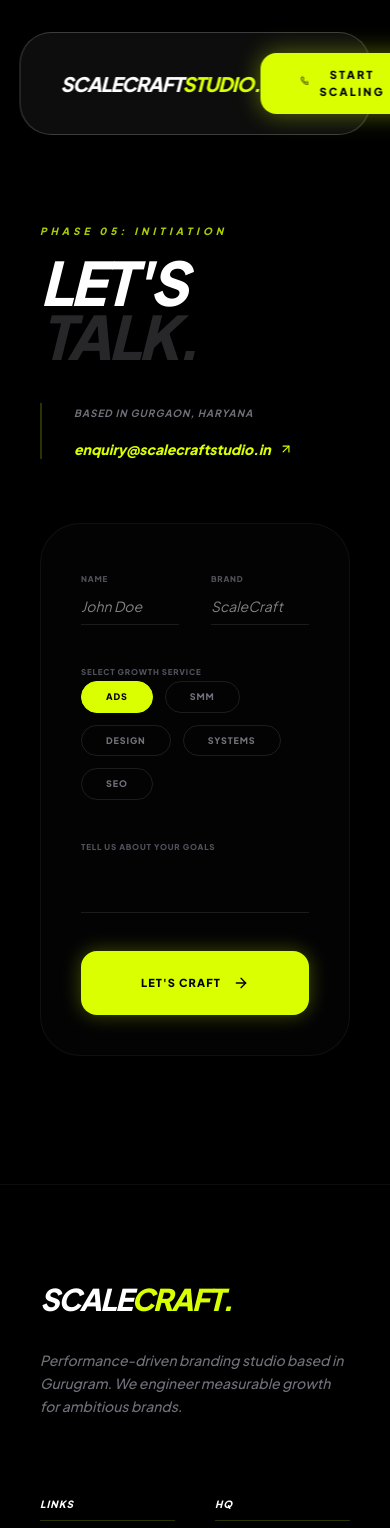
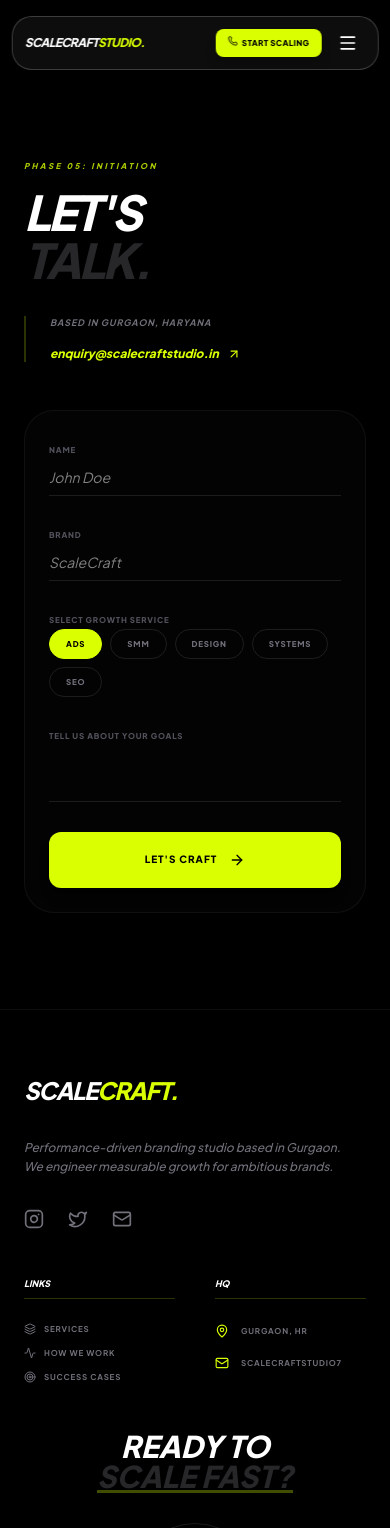
Before and after one commit to shreyaaawork1-design/ScaleCraftStudio, a Next.js app: page /contact in a window 390 px wide. Shown: the top 1528 px of the page. Built offline with nearby package versions, Linux system fonts and the light colour scheme.

Commit message:
fixed mobile responsiveness for page.js

```diff
--- a/src/app/contact/page.js
+++ b/src/app/contact/page.js
@@ -1,33 +1,43 @@
 'use client';
 import React, { useState, useEffect } from 'react';
-import { motion, useMotionValue, useSpring, AnimatePresence } from 'framer-motion'; // Added AnimatePresence here
+import { motion, useMotionValue, useSpring, AnimatePresence } from 'framer-motion';
 import {
   ArrowRight, Mail, Phone, MapPin, Send,
-  MousePointer2, ArrowUpRight, Instagram, Linkedin, Twitter, X, CheckCircle2
+  MousePointer2, ArrowUpRight, Instagram, Linkedin, Twitter, X, CheckCircle2, Menu, Layers, Activity, Target
 } from 'lucide-react';
 import Link from 'next/link';
 
-// --- DATA (Synced with Home) ---
+// --- DATA ---
 const navData = [
   { label: 'Our Services', link: '/services' },
   { label: 'How we work', link: '/work' },
   { label: 'About Us', link: '/about' }
 ];
 
-// --- SHARED CURSOR ---
+// --- SHARD CURSOR (Fast + Mix-Blend) ---
 const ShardCursor = () => {
   const mouseX = useMotionValue(-100);
   const mouseY = useMotionValue(-100);
-  const smoothX = useSpring(mouseX, { damping: 40, stiffness: 400, mass: 0.5 });
-  const smoothY = useSpring(mouseY, { damping: 40, stiffness: 400, mass: 0.5 });
+  const smoothX = useSpring(mouseX, { damping: 30, stiffness: 800, mass: 0.5 });
+  const smoothY = useSpring(mouseY, { damping: 30, stiffness: 800, mass: 0.5 });
+
   useEffect(() => {
-    const handleMouseMove = (e) => { mouseX.set(e.clientX); mouseY.set(e.clientY); };
+    const handleMouseMove = (e) => {
+      window.requestAnimationFrame(() => {
+        mouseX.set(e.clientX);
+        mouseY.set(e.clientY);
+      });
+    };
     window.addEventListener('mousemove', handleMouseMove);
     return () => window.removeEventListener('mousemove', handleMouseMove);
   }, [mouseX, mouseY]);
+
   return (
-    <motion.div className="fixed top-0 left-0 z-[10000] pointer-events-none" style={{ x: smoothX, y: smoothY, filter: 'drop-shadow(0 0 8px rgba(217,255,0,0.6))' }}>
-      <MousePointer2 size={18} fill="#d9ff00" className="text-[#d9ff00]" />
+    <motion.div
+      className="fixed top-0 left-0 z-[10000] pointer-events-none hidden md:block"
+      style={{ x: smoothX, y: smoothY, mixBlendMode: 'difference' }}
+    >
+      <MousePointer2 size={22} fill="#d9ff00" className="text-[#d9ff00] drop-shadow-[0_0_12px_rgba(217,255,0,0.9)]" />
     </motion.div>
   );
 };
@@ -36,23 +46,22 @@ export default function ContactPage() {
   const [selectedService, setSelectedService] = useState('Ads');
   const [isSubmitting, setIsSubmitting] = useState(false);
   const [showPopup, setShowPopup] = useState(false);
+  const [isMenuOpen, setIsMenuOpen] = useState(false);
 
-  // ACTUAL EMAILJS LOGIC
   const handleSubmit = async (e) => {
     e.preventDefault();
     setIsSubmitting(true);
-
     const formData = new FormData(e.target);
     const data = {
-      service_id: 'service_pytn4qb',   // Replace with your EmailJS Service ID
-      template_id: 'template_24wqdbn', // Replace with your EmailJS Template ID
-      user_id: 'i-79-BgiaiHwj8IEl',      // Replace with your EmailJS Public Key
+      service_id: 'service_pytn4qb',
+      template_id: 'template_24wqdbn',
+      user_id: 'i-79-BgiaiHwj8IEl',
       template_params: {
         from_name: formData.get('from_name'),
         brand_name: formData.get('brand_name'),
         service_type: selectedService,
         message: formData.get('message'),
-        reply_to: 'enquiry@scalecraftstudio.in' //
+        reply_to: 'enquiry@scalecraftstudio.in'
       }
     };
 
@@ -62,11 +71,10 @@ export default function ContactPage() {
         headers: { 'Content-Type': 'application/json' },
         body: JSON.stringify(data)
       });
-
       if (res.ok) {
         setIsSubmitting(false);
         setShowPopup(true);
-        e.target.reset(); // Form clear logic
+        e.target.reset();
         setTimeout(() => setShowPopup(false), 4000);
       }
     } catch (error) {
@@ -76,7 +84,7 @@ export default function ContactPage() {
   };
 
   return (
-    <main className="min-h-screen bg-black text-white selection:bg-[#d9ff00] selection:text-black flex flex-col">
+    <main className="min-h-screen bg-black text-white selection:bg-[#d9ff00] selection:text-black flex flex-col overflow-x-hidden">
       <ShardCursor />
 
       {/* --- SUCCESS POPUP --- */}
@@ -84,27 +92,29 @@ export default function ContactPage() {
         {showPopup && (
           <motion.div
             initial={{ opacity: 0, y: 50 }} animate={{ opacity: 1, y: 0 }} exit={{ opacity: 0, scale: 0.95 }}
-            className="fixed bottom-10 right-10 z-[1000] bg-zinc-950 border border-[#d9ff00]/30 p-6 rounded-[32px] shadow-[0_0_50px_rgba(217,255,0,0.2)] backdrop-blur-xl flex items-center gap-6"
+            className="fixed bottom-6 right-6 md:bottom-10 md:right-10 z-[1000] bg-zinc-950 border border-[#d9ff00]/30 p-5 md:p-6 rounded-2xl md:rounded-[32px] shadow-2xl backdrop-blur-xl flex items-center gap-4 md:gap-6"
           >
-            <div className="w-12 h-12 bg-[#d9ff00] rounded-full flex items-center justify-center shadow-[0_0_20px_#d9ff00]">
-              <CheckCircle2 size={24} className="text-black" />
+            <div className="w-10 h-10 md:w-12 md:h-12 bg-[#d9ff00] rounded-full flex items-center justify-center shadow-[0_0_20px_#d9ff00]">
+              <CheckCircle2 size={20} className="text-black" />
             </div>
             <div>
-              <p className="font-black uppercase italic text-xs tracking-widest text-[#d9ff00]">Form Submitted</p>
-              <p className="text-zinc-400 text-[10px] font-bold uppercase mt-1">We'll reach out within 24 hours.</p>
+              <p className="font-black uppercase italic text-[10px] md:text-xs tracking-widest text-[#d9ff00]">Form Submitted</p>
+              <p className="text-zinc-400 text-[8px] md:text-[10px] font-bold uppercase mt-1">We'll reach out within 24 hours.</p>
             </div>
-            <button onClick={() => setShowPopup(false)} className="text-zinc-700 hover:text-white transition-colors ml-4"><X size={16} /></button>
+            <button onClick={() => setShowPopup(false)} className="text-zinc-700 hover:text-white transition-colors ml-2 md:ml-4"><X size={16} /></button>
           </motion.div>
         )}
       </AnimatePresence>
 
-      {/* --- HEADER --- */}
-      <nav className="fixed top-8 left-1/2 -translate-x-1/2 w-[90%] z-[150] px-10 py-5 flex justify-between items-center rounded-[32px] bg-white/[0.05] backdrop-blur-[50px] border border-white/20 shadow-2xl">
-        <Link href="/" className="flex items-center gap-3 group cursor-pointer">
-          <div className="text-xl font-black tracking-tighter uppercase italic text-white transition-all group-hover:drop-shadow-[0_0_15px_rgba(217,255,0,0.9)]">
+      {/* --- REFINED HEADER --- */}
+      <nav className="fixed top-4 md:top-8 left-1/2 -translate-x-1/2 w-[94%] md:w-[90%] z-[1000] px-3 md:px-10 py-2 md:py-4 flex flex-col rounded-[20px] md:rounded-[32px] bg-white/[0.05] backdrop-blur-[40px] border border-white/20 shadow-2xl transition-all duration-700">
+        <div className="flex justify-between items-center w-full">
+          <Link href="/" className="shrink-0">
+            <div className="text-[12px] md:text-xl font-black tracking-tighter uppercase italic text-white transition-all hover:drop-shadow-[0_0_15px_rgba(217,255,0,0.9)]">
               SCALECRAFT<span className="text-[#d9ff00]">STUDIO.</span>
             </div>
           </Link>
+
           <div className="hidden lg:flex gap-4">
             {navData.map((item, i) => (
               <Link key={i} href={item.link}>
@@ -114,49 +124,68 @@ export default function ContactPage() {
               </Link>
             ))}
           </div>
-        <Link href="/contact" className="relative z-[160]">
-          <button className="bg-[#d9ff00] text-black px-10 py-3.5 rounded-2xl font-[1000] text-[11px] uppercase tracking-[0.2em] shadow-[0_0_25px_rgba(217,255,0,0.4)] hover:shadow-[0_0_45px_rgba(217,255,0,0.8)] hover:scale-105 transition-all flex items-center gap-2 border-none">
-            <Phone size={14} className="animate-bounce" /> START SCALING
+
+          <div className="flex items-center gap-2 md:gap-4">
+            <Link href="/contact">
+              <button className="bg-[#d9ff00] text-black px-3 md:px-8 py-2 md:py-3.5 rounded-lg md:rounded-2xl font-[1000] text-[8px] md:text-[11px] uppercase tracking-wider shadow-lg flex items-center gap-1 hover:scale-105 transition-all border-none">
+                <Phone size={10} className="animate-bounce" /> START SCALING
               </button>
             </Link>
+            <button onClick={() => setIsMenuOpen(!isMenuOpen)} className="lg:hidden text-white p-2">
+              {isMenuOpen ? <X size={20} /> : <Menu size={20} />}
+            </button>
+          </div>
+        </div>
+
+        <AnimatePresence>
+          {isMenuOpen && (
+            <motion.div initial={{ height: 0, opacity: 0 }} animate={{ height: 'auto', opacity: 1 }} exit={{ height: 0, opacity: 0 }} className="lg:hidden overflow-hidden flex flex-col gap-1 mt-4 pb-4 px-2">
+              {navData.map((item, i) => (
+                <Link key={i} href={item.link} onClick={() => setIsMenuOpen(false)}>
+                  <div className="py-3 border-b border-white/5">
+                    <span className="text-zinc-400 font-black uppercase tracking-widest text-[10px]">{item.label}</span>
+                  </div>
+                </Link>
+              ))}
+            </motion.div>
+          )}
+        </AnimatePresence>
       </nav>
 
       {/* --- MAIN CONTENT --- */}
-      <section className="flex-1 flex items-center px-10 md:px-24 pt-56 pb-32">
-        <div className="max-w-7xl mx-auto w-full grid grid-cols-1 md:grid-cols-5 gap-16 items-center">
+      <section className="flex-1 flex items-center px-6 md:px-24 pt-40 md:pt-56 pb-24 md:pb-32">
+        <div className="max-w-7xl mx-auto w-full grid grid-cols-1 lg:grid-cols-5 gap-12 lg:gap-16 items-center">
 
-          <div className="md:col-span-2 space-y-10">
+          <div className="lg:col-span-2 space-y-8 md:space-y-10">
             <div>
-              <span className="text-[#d9ff00] font-black tracking-[0.4em] text-[10px] uppercase block mb-4 italic opacity-80">
+              <span className="text-[#d9ff00] font-black tracking-[0.3em] md:tracking-[0.4em] text-[8px] md:text-[10px] uppercase block mb-4 italic opacity-80">
                 Phase 05: Initiation
               </span>
-              <h1 className="text-6xl md:text-8xl font-black uppercase italic tracking-tighter leading-[0.9] mb-6">
+              <h1 className="text-5xl md:text-8xl font-black uppercase italic tracking-tighter leading-none mb-6">
                 LET'S <br /> <span className="text-zinc-800">TALK.</span>
               </h1>
             </div>
-            <div className="space-y-4 border-l-2 border-[#d9ff00]/20 pl-8">
-              <p className="text-zinc-500 font-bold uppercase text-[10px] tracking-widest italic leading-loose">Based in Gurgaon, Haryana</p>
-              <a href="https://mail.google.com/mail/?view=cm&fs=1&to=enquiry@scalecraftstudio.in&su=New%20Project%20Enquiry" target="_blank" className="text-[#d9ff00] text-sm font-black italic hover:underline flex items-center gap-2">
+            <div className="space-y-4 border-l-2 border-[#d9ff00]/20 pl-6 md:pl-8">
+              <p className="text-zinc-500 font-bold uppercase text-[9px] md:text-[10px] tracking-widest italic">Based in Gurgaon, Haryana</p>
+              <a href="https://mail.google.com/mail/?view=cm&fs=1&to=enquiry@scalecraftstudio.in" target="_blank" className="text-[#d9ff00] text-xs md:text-sm font-black italic hover:underline flex items-center gap-2">
                 enquiry@scalecraftstudio.in<ArrowUpRight size={14} />
               </a>
             </div>
           </div>
 
-          {/* FORM CONVERTED & LOADING ADDED */}
-          <form onSubmit={handleSubmit} className="md:col-span-3 bg-zinc-950/40 border border-white/5 p-10 rounded-[40px] backdrop-blur-sm space-y-8 shadow-2xl relative overflow-hidden">
-
+          <form onSubmit={handleSubmit} className="lg:col-span-3 bg-zinc-950/40 border border-white/5 p-6 md:p-10 rounded-[30px] md:rounded-[40px] backdrop-blur-sm space-y-6 md:space-y-8 shadow-2xl relative overflow-hidden">
             {isSubmitting && (
               <div className="absolute inset-0 bg-black/60 backdrop-blur-md z-50 flex items-center justify-center">
                 <motion.div animate={{ rotate: 360 }} transition={{ duration: 1, repeat: Infinity, ease: "linear" }} className="w-10 h-10 border-2 border-[#d9ff00] border-t-transparent rounded-full" />
               </div>
             )}
 
-            <div className="grid grid-cols-2 gap-8">
-              <div className="space-y-2 group">
+            <div className="grid grid-cols-1 md:grid-cols-2 gap-6 md:gap-8">
+              <div className="space-y-2">
                 <label className="text-zinc-600 text-[8px] font-black uppercase tracking-widest">Name</label>
                 <input required name="from_name" type="text" placeholder="John Doe" className="w-full bg-transparent border-b border-white/10 py-2 outline-none focus:border-[#d9ff00] text-sm transition-all italic" />
               </div>
-              <div className="space-y-2 group">
+              <div className="space-y-2">
                 <label className="text-zinc-600 text-[8px] font-black uppercase tracking-widest">Brand</label>
                 <input required name="brand_name" type="text" placeholder="ScaleCraft" className="w-full bg-transparent border-b border-white/10 py-2 outline-none focus:border-[#d9ff00] text-sm transition-all italic" />
               </div>
@@ -164,71 +193,71 @@ export default function ContactPage() {
 
             <div className="space-y-4">
               <label className="text-zinc-600 text-[8px] font-black uppercase tracking-widest">Select Growth Service</label>
-              <div className="flex flex-wrap gap-3">
+              <div className="flex flex-wrap gap-2 md:gap-3">
                 {['Ads', 'SMM', 'Design', 'Systems', 'SEO'].map((s) => (
-                  <button type="button" key={s} onClick={() => setSelectedService(s)} className={`px-6 py-2 rounded-full border text-[9px] font-black uppercase tracking-widest transition-all ${selectedService === s ? 'bg-[#d9ff00] text-black border-[#d9ff00]' : 'border-white/10 text-zinc-500 hover:border-white/30'}`}>{s}</button>
+                  <button type="button" key={s} onClick={() => setSelectedService(s)} className={`px-4 md:px-6 py-2 rounded-full border text-[8px] md:text-[9px] font-black uppercase tracking-widest transition-all ${selectedService === s ? 'bg-[#d9ff00] text-black border-[#d9ff00]' : 'border-white/10 text-zinc-500 hover:border-white/30'}`}>{s}</button>
                 ))}
               </div>
             </div>
 
-            <div className="space-y-2 group">
+            <div className="space-y-2">
               <label className="text-zinc-600 text-[8px] font-black uppercase tracking-widest">Tell us about your goals</label>
               <textarea required name="message" rows="2" className="w-full bg-transparent border-b border-white/10 py-2 outline-none focus:border-[#d9ff00] text-sm transition-all resize-none italic" />
             </div>
 
-            <button type="submit" className="w-full bg-[#d9ff00] text-black py-6 rounded-2xl font-[1000] text-[11px] uppercase tracking-widest flex items-center justify-center gap-3 shadow-[0_0_20px_rgba(217,255,0,0.3)] hover:shadow-[0_0_40px_rgba(217,255,0,0.6)] transition-all">
+            <button type="submit" className="w-full bg-[#d9ff00] text-black py-5 md:py-6 rounded-xl md:rounded-2xl font-[1000] text-[10px] md:text-[11px] uppercase tracking-widest flex items-center justify-center gap-3 shadow-lg hover:shadow-[0_0_40px_rgba(217,255,0,0.4)] transition-all">
               {isSubmitting ? 'ENGINEERING...' : "LET'S CRAFT"} <ArrowRight size={16} />
             </button>
           </form>
         </div>
       </section>
 
-      {/* --- FOOTER: EXACT COPY OF HOME PAGE --- */}
-      <footer className="py-24 bg-black border-t border-white/5 px-10 md:px-24">
-        <div className="max-w-7xl mx-auto grid grid-cols-1 md:grid-cols-3 gap-20 items-start">
+      {/* --- FINAL FOOTER --- */}
+      <footer className="py-16 md:py-24 bg-black border-t border-white/5 px-6 md:px-24">
+        <div className="max-w-7xl mx-auto grid grid-cols-1 md:grid-cols-3 gap-12 md:gap-20 items-start">
           <div className="space-y-8 text-white">
-            <div className="text-3xl font-black tracking-tighter uppercase italic text-white transition-all">
+            <div className="text-2xl md:text-3xl font-black tracking-tighter uppercase italic">
               SCALE<span className="text-[#d9ff00]">CRAFT.</span>
             </div>
-            <p className="text-zinc-500 font-medium italic max-w-xs text-sm leading-relaxed">
-              Performance-driven branding studio based in Gurugram. We engineer measurable growth for ambitious brands.
+            <p className="text-zinc-500 font-medium italic max-w-xs text-xs md:text-sm leading-relaxed">
+              Performance-driven branding studio based in Gurgaon. We engineer measurable growth for ambitious brands.
             </p>
+            <div className="flex gap-6 items-center">
+              <a href="#" className="text-zinc-500 hover:text-[#d9ff00] transition-all"><Instagram size={20} /></a>
+              <a href="#" className="text-zinc-500 hover:text-[#d9ff00] transition-all"><Twitter size={20} /></a>
+              <a href="https://mail.google.com/mail/?view=cm&fs=1&to=scalecraftstudio7@gmail.com" className="text-zinc-500 hover:text-[#d9ff00] transition-all"><Mail size={20} /></a>
             </div>
+          </div>
+
           <div className="grid grid-cols-2 gap-10">
             <div className="space-y-6">
-              <p className="text-white font-black text-[10px] uppercase tracking-widest italic border-b border-[#d9ff00]/20 pb-2">LINKS</p>
-              <ul className="space-y-3 text-zinc-500 font-bold uppercase text-[9px] tracking-widest">
-                <li className="hover:text-[#d9ff00] cursor-pointer"><Link href="/services">Services</Link></li>
-                <li className="hover:text-[#d9ff00] cursor-pointer"><Link href="/#founders">Founders</Link></li>
-                <li className="hover:text-[#d9ff00] cursor-pointer">Success Cases</li>
+              <p className="text-white font-black text-[9px] md:text-[10px] uppercase border-b border-[#d9ff00]/20 pb-2 italic">LINKS</p>
+              <ul className="space-y-3 text-zinc-500 font-bold uppercase text-[8px] md:text-[9px] tracking-widest">
+                <li><Link href="/services" className="hover:text-[#d9ff00] flex items-center gap-2"><Layers size={12}/> Services</Link></li>
+                <li><Link href="/work" className="hover:text-[#d9ff00] flex items-center gap-2"><Activity size={12}/> How we work</Link></li>
+                <li><Link href="/about" className="hover:text-[#d9ff00] flex items-center gap-2"><Target size={12}/> Success Cases</Link></li>
               </ul>
             </div>
             <div className="space-y-6">
-              <p className="text-white font-black text-[10px] uppercase tracking-widest italic border-b border-[#d9ff00]/20 pb-2">HQ</p>
-              <div className="space-y-4 text-zinc-500 text-[9px] font-bold uppercase tracking-widest leading-loose">
-                <p className="flex gap-3"><MapPin size={14} className="text-[#d9ff00] shrink-0" /> Gurugram, HR</p>
-                <p className="flex gap-3 truncate"><Mail size={14} className="text-[#d9ff00] shrink-0" /> enquiry@scalecraftstudio.in</p>
+              <p className="text-white font-black text-[9px] md:text-[10px] uppercase border-b border-[#d9ff00]/20 pb-2 italic">HQ</p>
+              <div className="space-y-4 text-zinc-500 text-[8px] md:text-[9px] font-bold uppercase tracking-widest leading-loose">
+                <p className="flex gap-3 items-center"><MapPin size={14} className="text-[#d9ff00] shrink-0" /> Gurgaon, HR</p>
+                <p className="flex gap-3 truncate items-center"><Mail size={14} className="text-[#d9ff00] shrink-0" /> scalecraftstudio7</p>
               </div>
             </div>
           </div>
+
           <div className="flex flex-col items-center md:items-end justify-center text-center md:text-right space-y-8">
-            <h4 className="text-3xl md:text-4xl font-black uppercase italic leading-none tracking-tighter text-white">
-              READY TO <br /> <span className="text-zinc-800 underline decoration-[#d9ff00]/30 italic">SCALE FAST?</span>
-            </h4>
+            <h4 className="text-3xl md:text-4xl font-black uppercase italic leading-none text-white">READY TO <br /> <span className="text-zinc-800 underline decoration-[#d9ff00]/30 italic">SCALE FAST?</span></h4>
             <Link href="/contact">
-              <button className="group relative w-36 h-36 rounded-full border border-white/10 flex items-center justify-center bg-transparent hover:bg-[#d9ff00] transition-all duration-700 shadow-2xl">
-                  <div className="absolute inset-0 bg-white/5 rounded-full scale-0 group-hover:scale-100 transition-transform duration-500" />
-                  <span className="text-white group-hover:text-black font-black uppercase text-[9px] tracking-[0.3em] z-10 text-center leading-tight">
-                    BOOK A <br /> CALL <ArrowUpRight className="inline ml-1" />
-                  </span>
+              <button className="group relative w-32 h-32 md:w-36 md:h-36 rounded-full border border-white/10 flex items-center justify-center bg-transparent hover:bg-[#d9ff00] transition-all duration-700 shadow-2xl overflow-hidden">
+                 <span className="text-white group-hover:text-black font-black uppercase text-[9px] tracking-[0.3em] z-10 text-center leading-tight">BOOK A <br /> CALL <ArrowUpRight className="inline ml-1" size={12} /></span>
               </button>
             </Link>
           </div>
         </div>
         <div className="mt-20 pt-8 border-t border-white/5 text-center md:text-left">
-          <p className="text-zinc-700 text-[8px] tracking-[1em] font-black uppercase italic">
-            © 2026 ScaleCraft Studio | Gurugram, All rights reserved.
-          </p>
+          <p className="text-zinc-700 text-[7px] md:text-[8px] tracking-[1em] font-black uppercase">© 2026 ScaleCraft Studio | Gurgaon</p>
         </div>
       </footer>
     </main>
```
Lines whose indentation alone changed are shown as unchanged.
